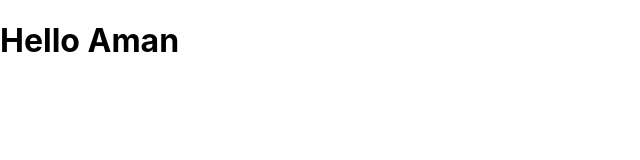
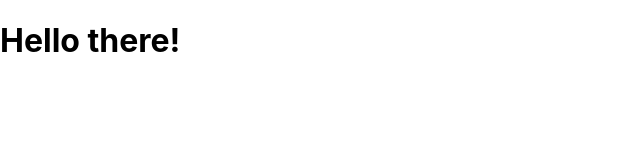
Before and after one commit to yadarj120/demo-react, a React (Create React App) app: page / in a window 1280 px wide. Shown: the top 160 px of the page, without its empty margins (0-640 px from the left). Built offline with nearby package versions, Linux system fonts and the light colour scheme.

Commit message:
hello there

```diff
--- a/azure-pipeline.yml
+++ b/azure-pipeline.yml
@@ -4,9 +4,9 @@ pool: Default
 steps:
   - task: NodeTool@0
     inputs:
-      versionSpec: "10.x"
+      versionSpec: "20.x"
     displayName: "Install Node.js"
-  - script: |
+  - script:
       npm install
       npm run build
     displayName: "npm install and build"
--- a/src/App.js
+++ b/src/App.js
@@ -1,5 +1,5 @@
 import React from "react";
 
 export default function App() {
-  return <h1>Hello Aman</h1>;
+  return <h1>Hello there!</h1>;
 }
```
